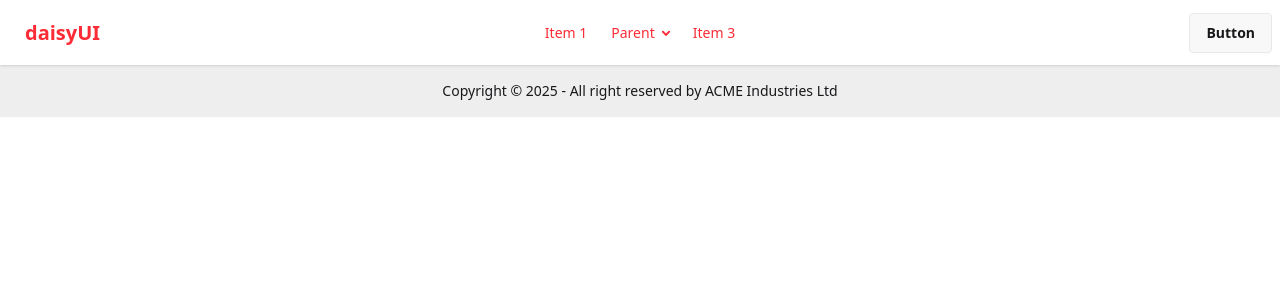
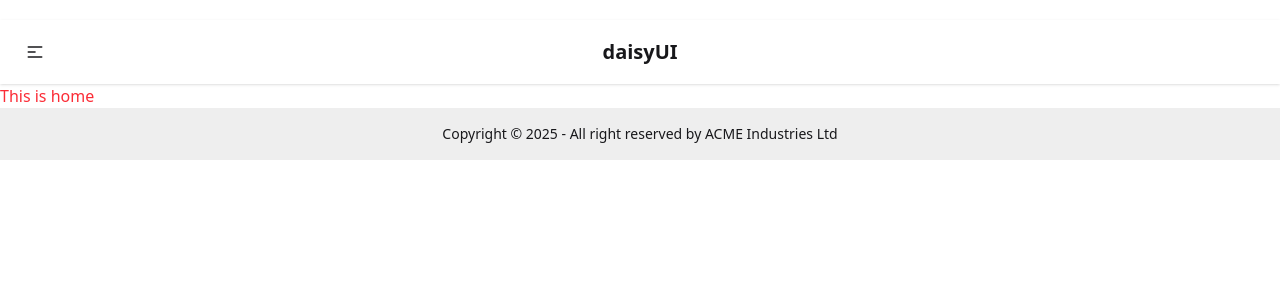
Before and after one commit to FazleRifat121/pokemon, a React (Vite) app: page / in a window 1280 px wide. Shown: the top 300 px of the page. Built offline with nearby package versions, Linux system fonts and the light colour scheme.

Commit message:
sidebar added

```diff
--- a/src/Layout/Layout.jsx
+++ b/src/Layout/Layout.jsx
@@ -4,7 +4,7 @@ import Footer from "../shared/footer/Footer";
 
 const Layout = () => {
   return (
-    <div className="text-red-500">
+    <div>
       <Navbar></Navbar>
       <Outlet />
       <Footer></Footer>
--- /dev/null
+++ b/src/pages/About/About.jsx
@@ -0,0 +1,9 @@
+const About = () => {
+  return (
+    <div>
+      <h1 className="text-red-500">This is about</h1>
+    </div>
+  );
+};
+
+export default About;
--- /dev/null
+++ b/src/pages/Contact/Contact.jsx
@@ -0,0 +1,9 @@
+const Contact = () => {
+  return (
+    <div>
+      <h1 className="text-red-500">This is contact</h1>
+    </div>
+  );
+};
+
+export default Contact;
--- /dev/null
+++ b/src/pages/Home/Home.jsx
@@ -0,0 +1,9 @@
+const Home = () => {
+  return (
+    <div>
+      <h1 className="text-red-500">This is home</h1>
+    </div>
+  );
+};
+
+export default Home;
--- a/src/router/router.jsx
+++ b/src/router/router.jsx
@@ -4,7 +4,16 @@ import {
   createRoutesFromElements,
 } from "react-router";
 import Layout from "../Layout/Layout";
+import Home from "../pages/Home/Home";
+import About from "../pages/About/About";
+import Contact from "../pages/Contact/Contact";
 
 export const router = createBrowserRouter(
-  createRoutesFromElements(<Route path="/" element={<Layout />}></Route>)
+  createRoutesFromElements(
+    <Route path="/" element={<Layout />}>
+      <Route path="/" element={<Home></Home>} />
+      <Route path="/about" element={<About></About>} />
+      <Route path="/contac" element={<Contact></Contact>} />
+    </Route>
+  )
 );
--- a/src/shared/footer/Footer.jsx
+++ b/src/shared/footer/Footer.jsx
@@ -1,5 +1,3 @@
-import React from "react";
-
 const Footer = () => {
   return (
     <div>
--- a/src/shared/navbar/Navbar.jsx
+++ b/src/shared/navbar/Navbar.jsx
@@ -1,77 +1,16 @@
+import Sidebar from "./Sidebar";
+
 const Navbar = () => {
   return (
     <div>
-      <div className="navbar bg-base-100 shadow-sm">
+      <div className="navbar bg-base-100 shadow-sm mt-5">
         <div className="navbar-start">
-          <div className="dropdown">
-            <div tabIndex={0} role="button" className="btn btn-ghost lg:hidden">
-              <svg
-                xmlns="http://www.w3.org/2000/svg"
-                className="h-5 w-5"
-                fill="none"
-                viewBox="0 0 24 24"
-                stroke="currentColor"
-              >
-                {" "}
-                <path
-                  strokeLinecap="round"
-                  strokeLinejoin="round"
-                  strokeWidth="2"
-                  d="M4 6h16M4 12h8m-8 6h16"
-                />{" "}
-              </svg>
-            </div>
-            <ul
-              tabIndex={0}
-              className="menu menu-sm dropdown-content bg-base-100 rounded-box z-1 mt-3 w-52 p-2 shadow"
-            >
-              <li>
-                <a>Item 1</a>
-              </li>
-              <li>
-                <a>Parent</a>
-                <ul className="p-2">
-                  <li>
-                    <a>Submenu 1</a>
-                  </li>
-                  <li>
-                    <a>Submenu 2</a>
-                  </li>
-                </ul>
-              </li>
-              <li>
-                <a>Item 3</a>
-              </li>
-            </ul>
-          </div>
+          <Sidebar></Sidebar>
+        </div>
+        <div className="navbar-center flex">
           <a className="btn btn-ghost text-xl">daisyUI</a>
         </div>
-        <div className="navbar-center hidden lg:flex">
-          <ul className="menu menu-horizontal px-1">
-            <li>
-              <a>Item 1</a>
-            </li>
-            <li>
-              <details>
-                <summary>Parent</summary>
-                <ul className="p-2">
-                  <li>
-                    <a>Submenu 1</a>
-                  </li>
-                  <li>
-                    <a>Submenu 2</a>
-                  </li>
-                </ul>
-              </details>
-            </li>
-            <li>
-              <a>Item 3</a>
-            </li>
-          </ul>
-        </div>
-        <div className="navbar-end">
-          <a className="btn">Button</a>
-        </div>
+        <div className="navbar-end"></div>
       </div>
     </div>
   );
--- /dev/null
+++ b/src/shared/navbar/Sidebar.jsx
@@ -0,0 +1,53 @@
+const Sidebar = () => {
+  return (
+    <div>
+      <div className="drawer">
+        <input id="my-drawer" type="checkbox" className="drawer-toggle" />
+        <div className="drawer-content">
+          {/* Page content here */}
+          <label htmlFor="my-drawer">
+            <div
+              tabIndex={0}
+              role="button"
+              className="btn btn-ghost drawer-button"
+            >
+              <svg
+                xmlns="http://www.w3.org/2000/svg"
+                className="h-5 w-5"
+                fill="none"
+                viewBox="0 0 24 24"
+                stroke="currentColor"
+              >
+                {" "}
+                <path
+                  strokeLinecap="round"
+                  strokeLinejoin="round"
+                  strokeWidth="2"
+                  d="M4 6h16M4 12h8m-8 6h16"
+                />{" "}
+              </svg>
+            </div>
+          </label>
+        </div>
+        <div className="drawer-side">
+          <label
+            htmlFor="my-drawer"
+            aria-label="close sidebar"
+            className="drawer-overlay"
+          ></label>
+          <ul className="menu bg-base-200 text-base-content min-h-full w-80 p-4">
+            {/* Sidebar content here */}
+            <li>
+              <a>Sidebar Item 1</a>
+            </li>
+            <li>
+              <a>Sidebar Item 2</a>
+            </li>
+          </ul>
+        </div>
+      </div>
+    </div>
+  );
+};
+
+export default Sidebar;
```
